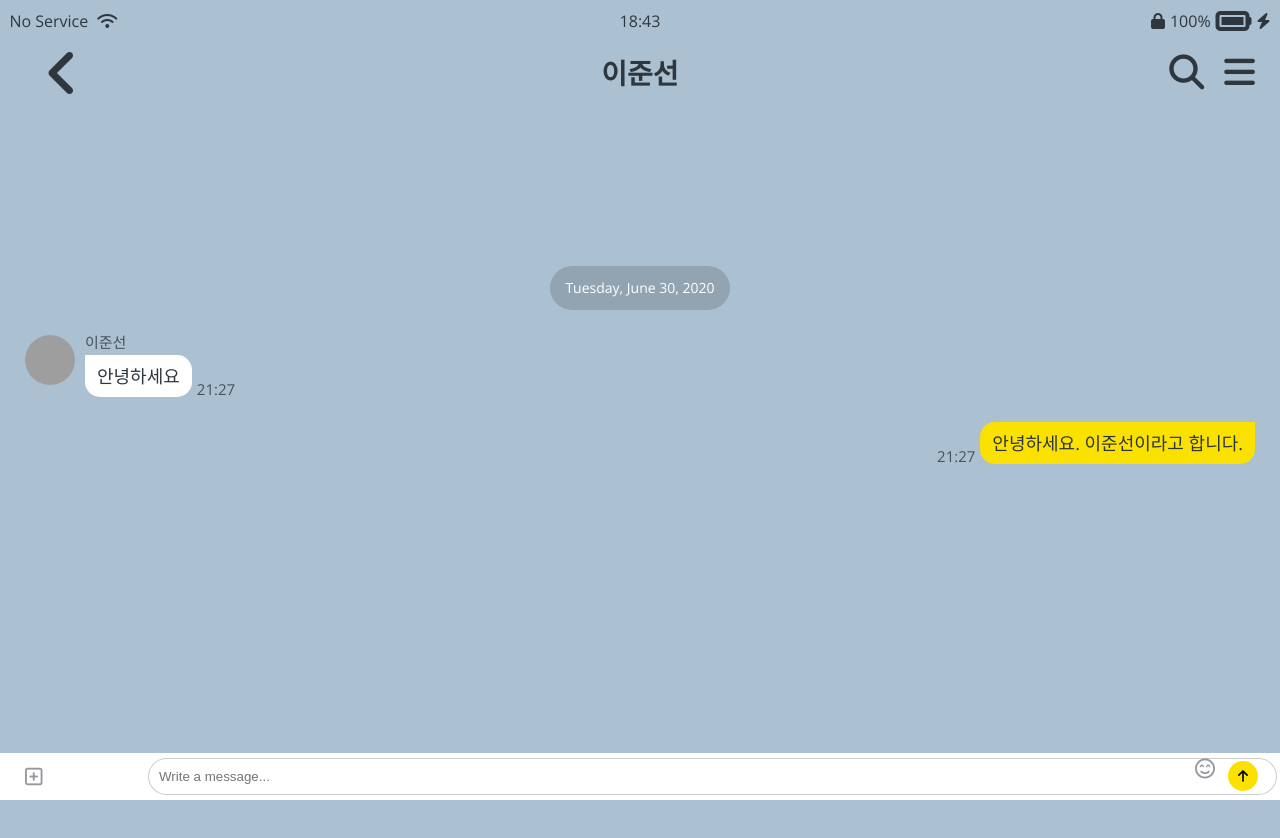
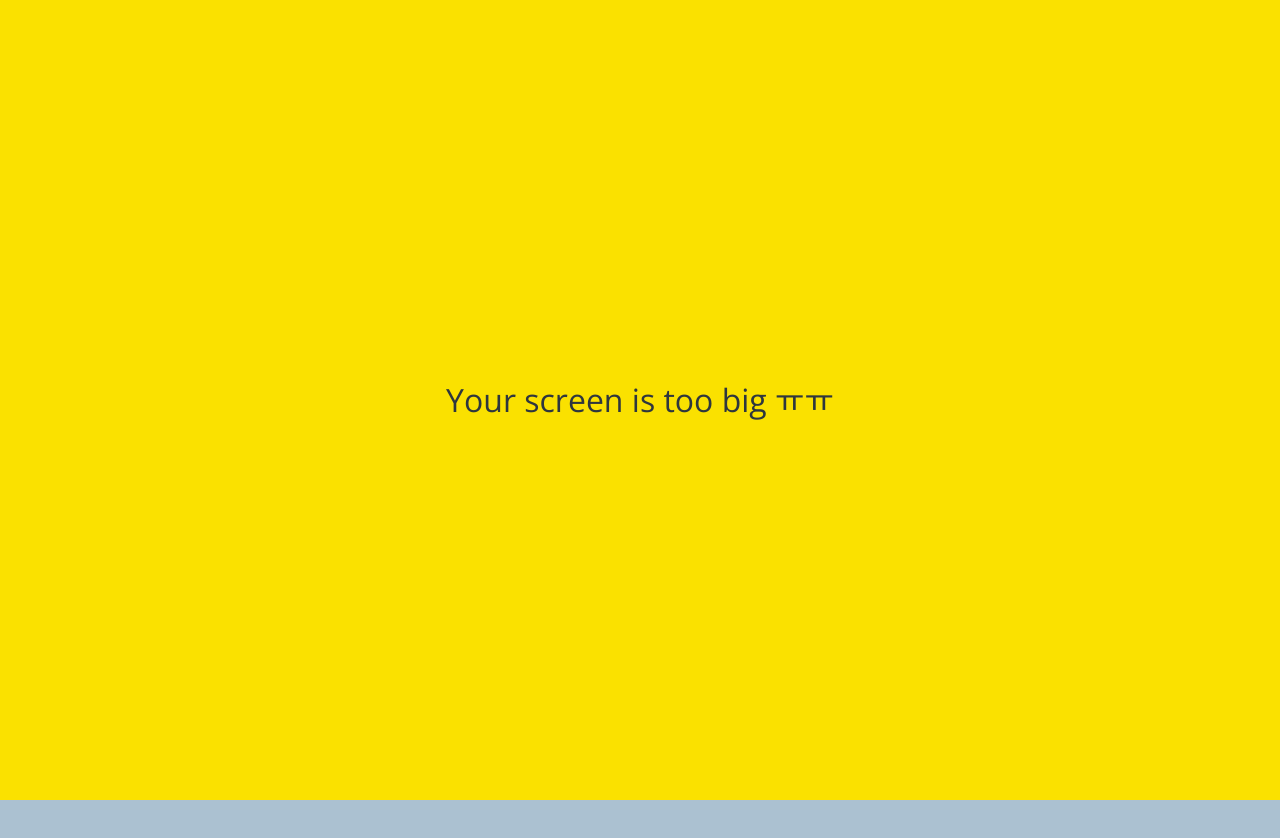
Before and after one commit to leejunseon/Kakao_CloneCoding, a plain HTML site: page chat.html in a window 1280 px wide. Shown: the top 838 px of the page. Drawn offline with nearby package versions, Linux system fonts and the light colour scheme; grey boxes are pictures that could not be loaded.

Commit message:
2021-01-24

```diff
--- a/chat.html
+++ b/chat.html
@@ -42,7 +42,7 @@
       <div class="chat__timestamp">
         Tuesday, June 30, 2020
       </div>
-      <div class="message-row">
+      <div class="message-row message-row--others">
         <img src="https://avatars0.githubusercontent.com/u/37530490?s=400&u=a75eae8c7ea98ef9adef2bdb0c8e2996b543ca5c&v=4">
         <div class="message-row__content">
           <span class="message__author">이준선</span>
@@ -75,6 +75,10 @@
       </div>
     </form>
 
+    <div id="no-mobile">
+      <span>Your screen is too big ㅠㅠ</span>
+    </div>
+
     <script
       src="https://kit.fontawesome.com/6478f529f2.js"
       crossorigin="anonymous"
--- /dev/null
+++ b/css/components/no-mobile.css
@@ -0,0 +1,18 @@
+#no-mobile {
+  position: absolute;
+  z-index: 99;
+  height: 100vh;
+  width: 100vw;
+  background-color: var(--yellow);
+  display: flex;
+  top: 0;
+  justify-content: center;
+  align-items: center;
+  font-size: 32px;
+}
+
+@media screen and (max-width: 645px) {
+  #no-mobile {
+    display: none;
+  }
+}
--- a/css/screens/chat.css
+++ b/css/screens/chat.css
@@ -1,6 +1,6 @@
 #chat-screen {
   background-color: #abc1d1;
-  height: 1000vh;
+  height: 500vh;
 }
 
 #chat-screen .alt-header,
@@ -17,7 +17,7 @@
 }
 
 .main-chat {
-  margin-top: 140px;
+  --margin-top: 140px;
   display: flex;
   flex-direction: column;
   align-items: center;
@@ -70,8 +70,35 @@
   font-size: 15px;
 }
 
+@keyframes fadeInFromLeft {
+  from {
+    transform: translateX(-30px);
+    opacity: 0;
+  }
+  to {
+    transform: none;
+    opacity: 1;
+  }
+}
+
+@keyframes fadeInFromRight {
+  from {
+    transform: translateX(+30px);
+    opacity: 0;
+  }
+  to {
+    transform: none;
+    opacity: 1;
+  }
+}
+
 .message-row--own {
   justify-content: flex-end;
+  animation: fadeInFromRight 0.3s linear;
+}
+
+.message-row--others {
+  animation: fadeInFromLeft 0.3s linear;
 }
 
 .message-row--own .message__bubble {
@@ -96,6 +123,11 @@
   padding: 5px 25px;
   box-sizing: border-box;
   align-items: center;
+  transition: transform 0.3s ease-in-out;
+}
+
+.reply:focus-within {
+  transform: translateY(80px);
 }
 
 .reply i {
@@ -116,12 +148,14 @@
   width: 100%;
   border: var(--main-border);
   border-radius: 50px;
+  box-sizing: border-box;
+  transition: all 0.3s ease-in-out;
 }
 
 .reply__column:last-child > i,
 .reply__column:last-child button {
   position: absolute;
-  right: -3px;
+  right: 5px;
   top: 3px;
 }
 
@@ -146,3 +180,20 @@
 .reply__column button:active {
   outline: none;
 }
+
+.reply .reply__column:first-child,
+.reply .fa-smile-beam,
+.reply button {
+  transition: opacity 0.3s ease-in-out;
+}
+
+.reply:focus-within .reply__column:first-child,
+.reply:focus-within .fa-smile-beam,
+.reply:focus-within button {
+  opacity: 0;
+}
+
+.reply input:focus {
+  width: 93vw;
+  transform: translateX(-10%) translateY(-80px);
+}
--- a/css/styles.css
+++ b/css/styles.css
@@ -10,6 +10,7 @@
 @import "components/user-component.css";
 @import "components/badge.css";
 @import "components/icon-row.css";
+@import "components/no-mobile.css";
 
 /* Screens */
 @import "screens/login.css";
```
Also changed, not shown: chats.html (+4 -0 lines), find.html (+4 -0 lines), friends.html (+4 -0 lines), index.html (+4 -0 lines), more.html (+4 -0 lines), settings.html (+4 -0 lines).
